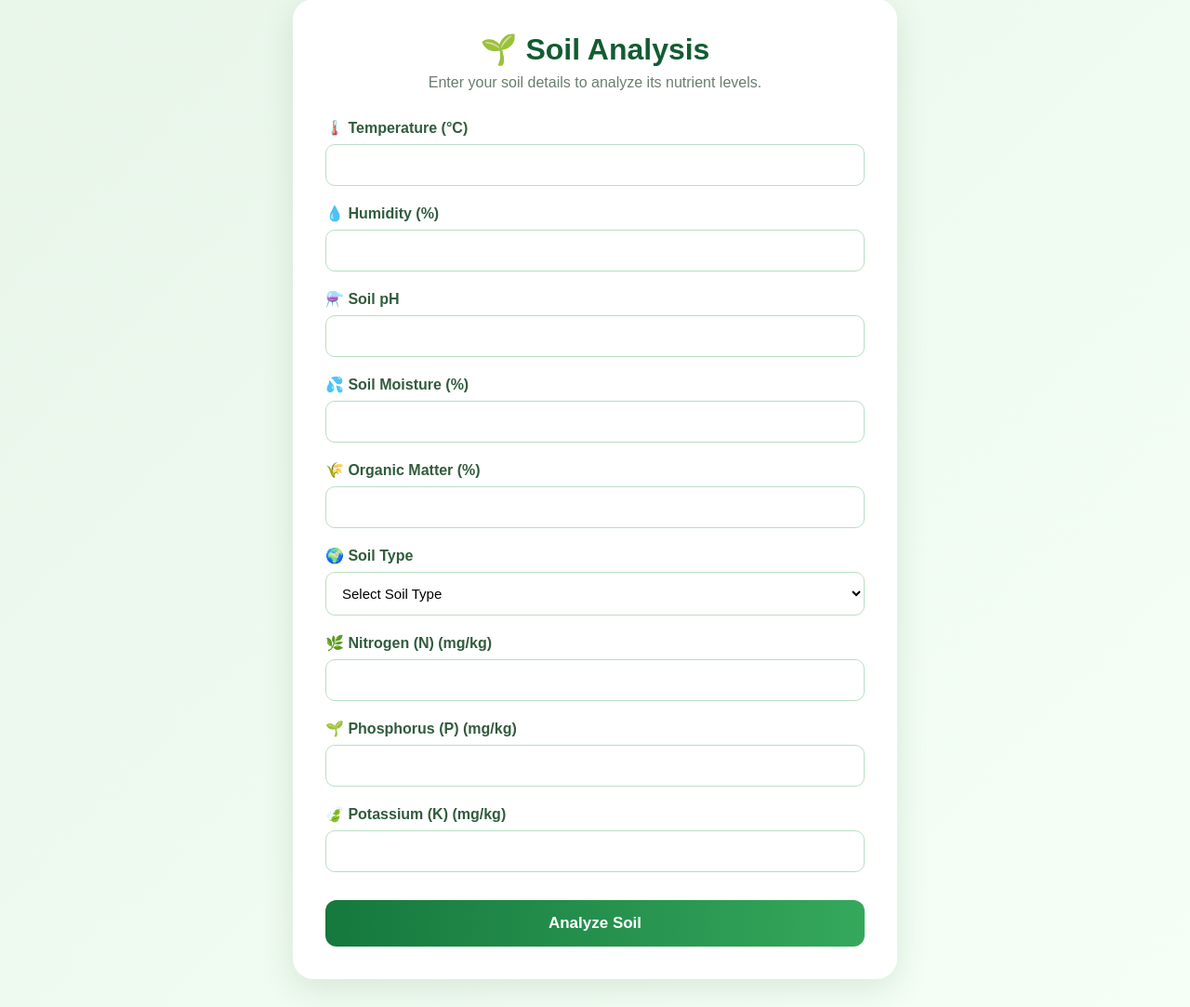
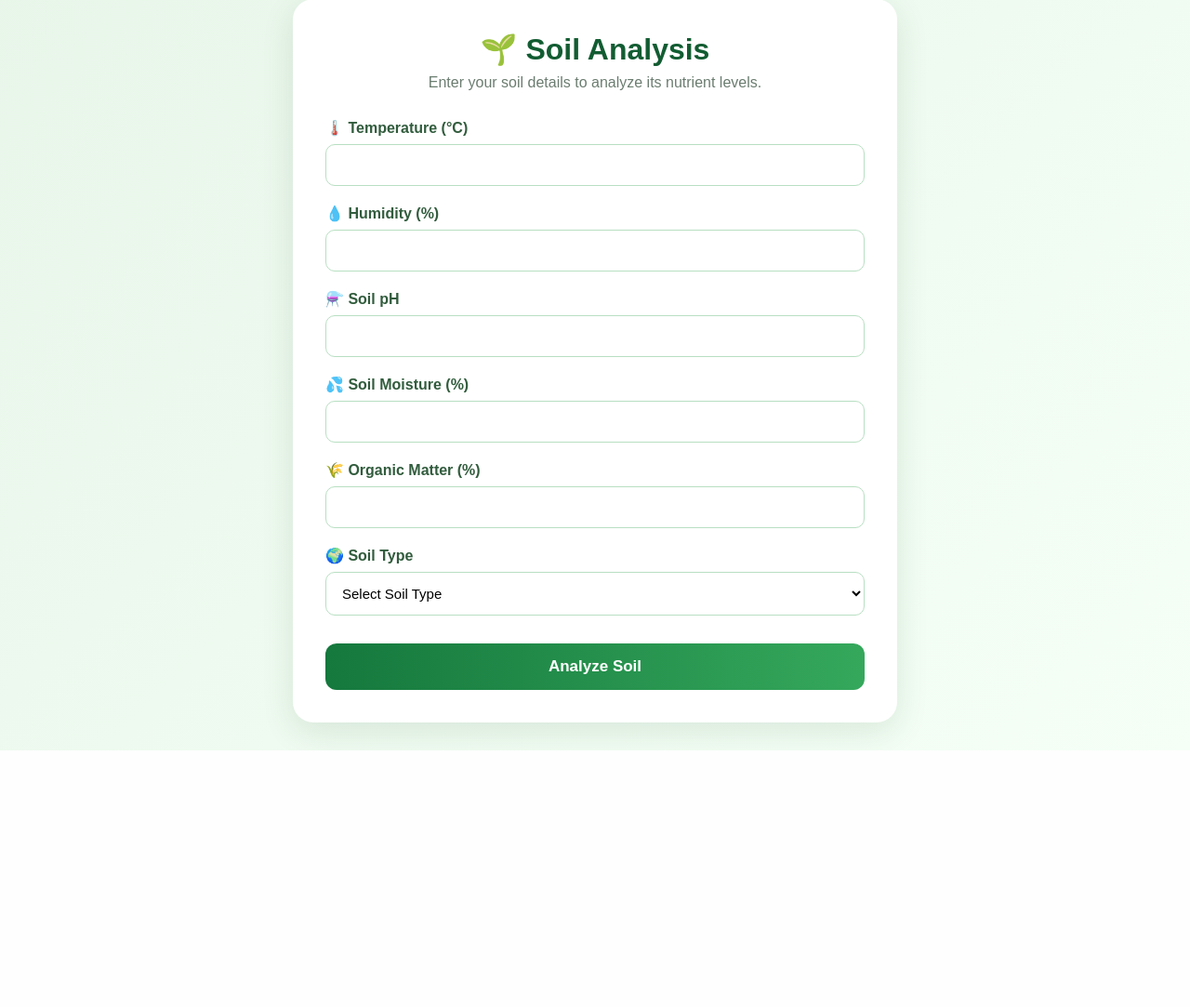
Before and after one commit to Shalini-K-Zaanu/SoilSense-AI, a Flask app: page /soil-input in a window 1280 px wide. Shown: the part 69-1152 px from the top of the page at 93% size. After the commit the page ends 876 px from the top, so only its background shows below. Run offline with Flask 3, Linux system fonts and the light colour scheme; the visitor is signed in with stand-in values (Sample User, id 1); parts of the project's set-up code (start-up, migrations or seed data) failed here and were passed over; some libraries are stand-ins or nearby versions.

Commit message:
Fix soil input and registration name

```diff
--- a/app.py
+++ b/app.py
@@ -7,6 +7,7 @@ import pandas as pd
 from datetime import datetime
 from sklearn.compose import ColumnTransformer
 from sklearn.preprocessing import OneHotEncoder
+
 
 app = Flask(__name__)
 
@@ -810,7 +811,7 @@ def soil_input():
         try:
 
             # -----------------------------------
-            # GET USER INPUT
+            # GET ONLY USER INPUT
             # -----------------------------------
 
             user_values = {
@@ -835,25 +836,20 @@ def soil_input():
                     request.form["organic_matter"]
                 ),
 
-                "soil_type": request.form["soil_type"],
-
-                # IMPORTANT:
-                # N, P and K are now taken
-                # directly from the user.
-
-                "nitrogen": float(
-                    request.form["nitrogen"]
-                ),
-
-                "phosphorus": float(
-                    request.form["phosphorus"]
-                ),
-
-                "potassium": float(
-                    request.form["potassium"]
-                )
+                "soil_type": request.form["soil_type"].strip()
 
             }
+
+
+            # -----------------------------------
+            # VALIDATE SOIL TYPE
+            # -----------------------------------
+
+            if user_values["soil_type"] not in ["1", "2", "3"]:
+
+                raise ValueError(
+                    "Invalid soil type. Please select Soil Type 1, 2 or 3."
+                )
 
 
             # -----------------------------------
@@ -861,22 +857,6 @@ def soil_input():
             # -----------------------------------
 
             sample = df.iloc[[0]].copy()
-
-
-            # -----------------------------------
-            # SOIL TYPE MAPPING
-            # -----------------------------------
-
-            soil_mapping = {
-
-                "Alluvial": 0,
-                "Black": 1,
-                "Clay": 2,
-                "Loamy": 3,
-                "Red": 4,
-                "Sandy": 5
-
-            }
 
 
             # -----------------------------------
@@ -900,23 +880,31 @@ def soil_input():
             }
 
 
+            # -----------------------------------
+            # PUT USER VALUES INTO SAMPLE
+            # -----------------------------------
+
             for column, value in soil_model_values.items():
 
-                if column in sample.columns:
+                if column not in sample.columns:
+                    continue
 
-                    if pd.api.types.is_numeric_dtype(
-                        df[column]
-                    ):
+                # Dataset soil_type is numeric.
+                # Convert 1, 2, 3 from the form to numeric values.
 
-                        sample[column] = float(value)
+                if pd.api.types.is_numeric_dtype(
+                    df[column]
+                ):
 
-                    else:
+                    sample[column] = float(value)
 
-                        sample[column] = str(value)
+                else:
+
+                    sample[column] = str(value)
 
 
             # -----------------------------------
-            # REMOVE N P K
+            # REMOVE N P K FROM MODEL INPUT
             # -----------------------------------
 
             input_data = sample.drop(
@@ -935,7 +923,7 @@ def soil_input():
 
 
             # -----------------------------------
-            # PREDICT SOIL N P K
+            # ML PREDICT N P K
             # -----------------------------------
 
             prediction = model.predict(
@@ -960,14 +948,14 @@ def soil_input():
 
 
             # -----------------------------------
-            # USER ENTERED N P K
+            # USE PREDICTED N P K
             # -----------------------------------
 
-            nitrogen = user_values["nitrogen"]
+            nitrogen = predicted_nitrogen
 
-            phosphorus = user_values["phosphorus"]
+            phosphorus = predicted_phosphorus
 
-            potassium = user_values["potassium"]
+            potassium = predicted_potassium
 
 
             # -----------------------------------
@@ -995,21 +983,56 @@ def soil_input():
 
             print("USER INPUT:")
 
-            print(user_values)
+            print(
+                "Temperature:",
+                user_values["temperature"]
+            )
 
             print(
-                "SOIL MODEL PREDICTED NPK:",
-                predicted_nitrogen,
-                predicted_phosphorus,
+                "Humidity:",
+                user_values["humidity"]
+            )
+
+            print(
+                "Soil pH:",
+                user_values["ph"]
+            )
+
+            print(
+                "Soil Moisture:",
+                user_values["soil_moisture"]
+            )
+
+            print(
+                "Organic Matter:",
+                user_values["organic_matter"]
+            )
+
+            print(
+                "Soil Type:",
+                user_values["soil_type"]
+            )
+
+            print("--------------------------------")
+
+            print("ML ESTIMATED NPK:")
+
+            print(
+                "Nitrogen:",
+                predicted_nitrogen
+            )
+
+            print(
+                "Phosphorus:",
+                predicted_phosphorus
+            )
+
+            print(
+                "Potassium:",
                 predicted_potassium
             )
 
-            print(
-                "USER ENTERED NPK:",
-                nitrogen,
-                phosphorus,
-                potassium
-            )
+            print("--------------------------------")
 
             print(
                 "Recommended Crop:",
@@ -1105,7 +1128,6 @@ def soil_input():
 
             return render_template(
                 "soil_input.html",
-
                 error="Prediction Error: " + str(e)
             )
 
--- a/templates/register.html
+++ b/templates/register.html
@@ -181,7 +181,7 @@
 
                 <div class="input-group">
 
-                    <label>👤 Farmer Name</label>
+                    <label>👤 Name</label>
 
                     <input
                         type="text"
--- a/templates/soil_input.html
+++ b/templates/soil_input.html
@@ -302,85 +302,19 @@
                         Select Soil Type
                     </option>
 
-                    <option value="Alluvial">
-                        Alluvial
+                    <option value="1">
+                        Soil Type 1
                     </option>
 
-                    <option value="Black">
-                        Black
+                    <option value="2">
+                        Soil Type 2
                     </option>
 
-                    <option value="Clay">
-                        Clay
+                    <option value="3">
+                        Soil Type 3
                     </option>
 
-                    <option value="Loamy">
-                        Loamy
-                    </option>
-
-                    <option value="Red">
-                        Red
-                    </option>
-
-                    <option value="Sandy">
-                        Sandy
-                    </option>
-
-                </select>
-
-            </div>
-
-
-            <!-- NITROGEN -->
-
-            <div class="form-group">
-
-                <label>
-                    🌿 Nitrogen (N) (mg/kg)
-                </label>
-
-                <input
-                    type="number"
-                    step="any"
-                    name="nitrogen"
-                    required
-                >
-
-            </div>
-
-
-            <!-- PHOSPHORUS -->
-
-            <div class="form-group">
-
-                <label>
-                    🌱 Phosphorus (P) (mg/kg)
-                </label>
-
-                <input
-                    type="number"
-                    step="any"
-                    name="phosphorus"
-                    required
-                >
-
-            </div>
-
-
-            <!-- POTASSIUM -->
-
-            <div class="form-group">
-
-                <label>
-                    🍃 Potassium (K) (mg/kg)
-                </label>
-
-                <input
-                    type="number"
-                    step="any"
-                    name="potassium"
-                    required
-                >
+            </select>
 
             </div>
 
```
